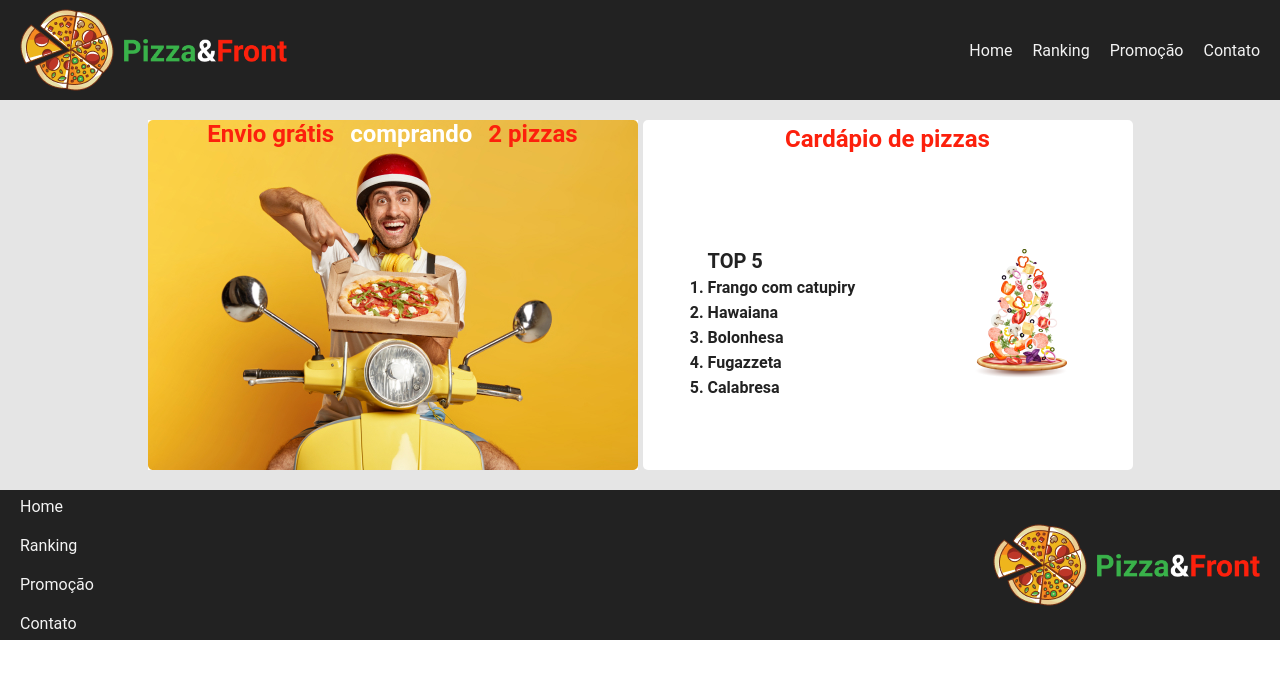
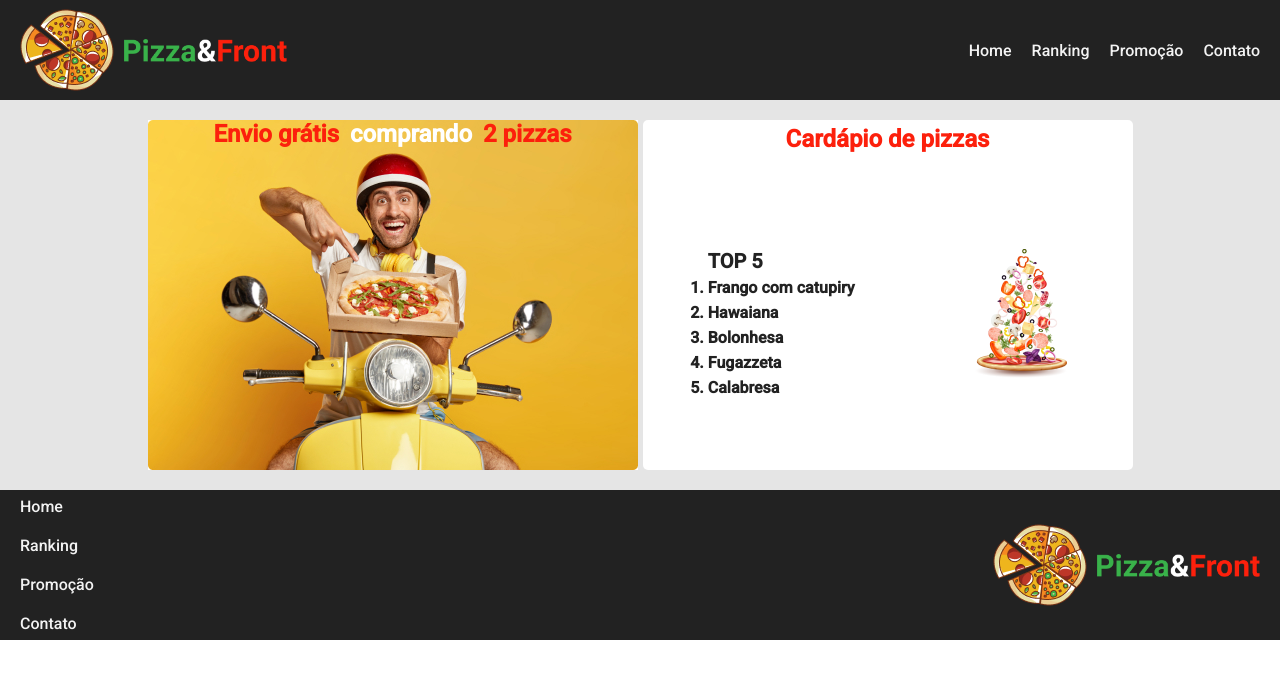
Before and after one commit to guiolialen/front-end-1, a plain HTML site: page Aula 11/index.html in a window 1280 px wide. Drawn offline with Linux system fonts and the light colour scheme.

Commit message:
refatorado 25/05

```diff
--- a/Aula 11/css/style.css
+++ b/Aula 11/css/style.css
@@ -1,16 +1,16 @@
+@import url("https://fonts.googleapis.com/css2?family=Roboto:wght@500&display=swap");
+
 * {
   box-sizing: border-box;
   margin: 0;
   padding: 0;
-
+  font-family: "Roboto", sans-serif;
 }
 
-@import url('https://fonts.googleapis.com/css2?family=Roboto:wght@500&display=swap');
-
-.cabeçalho{
+.cabeçalho {
   background-color: #222222;
   display: flex;
-    justify-content:space-between;
+  justify-content: space-between;
   height: 100px;
   box-shadow: 0px 4px 4px rgba(0, 0, 0, 0.25);
 }
@@ -21,7 +21,7 @@
 }
 
 .corpo {
-    background-color: #E5E5E5;
+  background-color: #e5e5e5;
   display: flex;
   justify-content: center;
   gap: 5px;
@@ -47,10 +47,8 @@
 .menu ul {
   display: flex;
   list-style-type: none;
-    color: #F3F3F3;
-    font-family: 'Roboto', sans-serif;
+  color: #f3f3f3;
   gap: 20px;
-
 }
 
 .envio {
@@ -63,16 +61,12 @@
   display: flex;
   justify-content: center;
   font-size: 24px;
-    color: #FC200C;
-    font-family: 'Roboto', sans-serif;
+  color: #fc200c;
   font-weight: 700;
 }
 
 .envio span {
   color: white;
-    margin-left: 5px;
-    margin-right: 5px;
-    border-radius: 5px;
   padding: 5px;
 }
 
@@ -94,16 +88,13 @@
 
 .sabores ol {
   color: #222222;
-    font-family: 'Roboto', sans-serif;
   font-weight: 700;
   line-height: 25px;
   font-size: 16px;
-
 }
 
 .sabores ol span {
   color: #222222;
-    font-family: 'Roboto', sans-serif;
   font-weight: 700;
   line-height: 25px;
   font-size: 20px;
@@ -120,9 +111,6 @@
   display: flex;
   list-style-type: none;
   flex-direction: column;
-    color: #F3F3F3;
-    font-family: 'Roboto', sans-serif;
-    margin-top: 10px;
-    margin-bottom: 10px;
-
+  color: #f3f3f3;
+  justify-content: space-around;
 }
```
Lines whose indentation alone changed are shown as unchanged.
